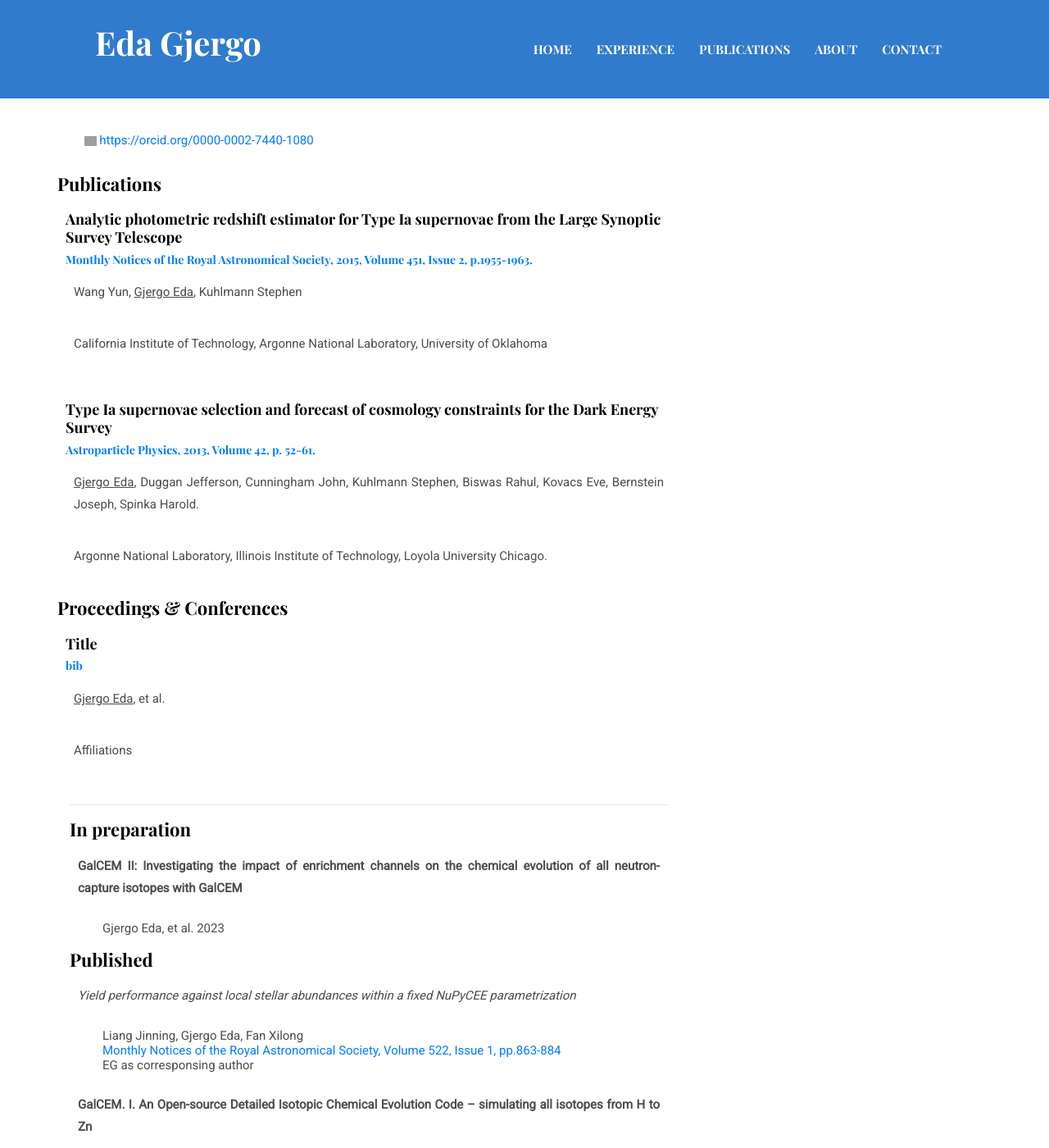
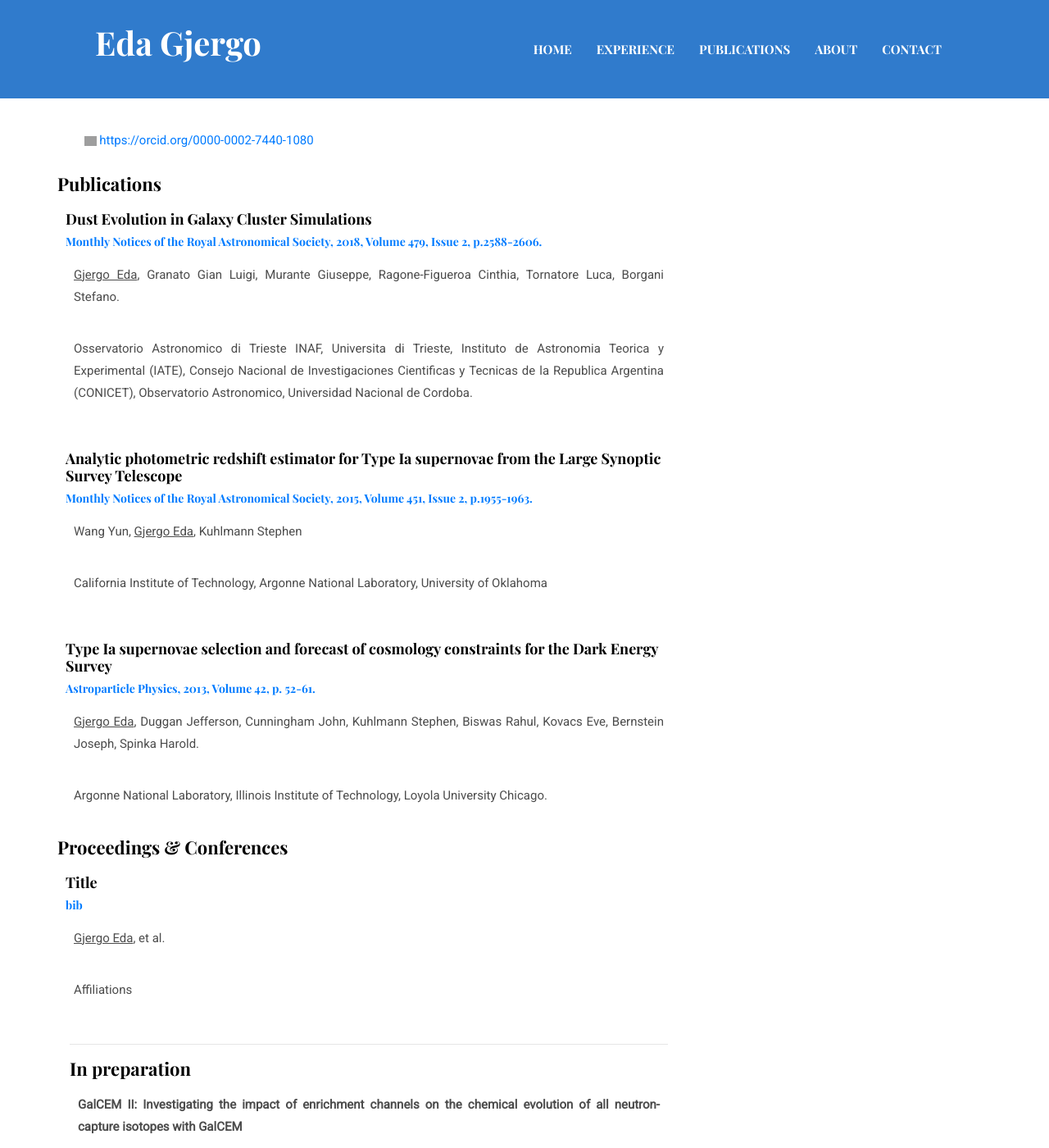
Before and after one commit to egjergo/egjergo.github.io, a Jekyll site: the page built from _pages/publications.md, in a window 1280 px wide and 1400 px high, scrolled down 487 px. Shown: the whole window at 82% size. Built offline with Jekyll 4.4.1, drawn with Linux system fonts in a browser that asks for light colours; some of the changed text lies outside the part shown; grey boxes are pictures that could not be loaded.

Commit message:
Update publications.md

```diff
--- a/_pages/publications.md
+++ b/_pages/publications.md
@@ -29,13 +29,14 @@ body {
 .leftcolumn {
   float: left;
   width: 50%;
+  padding-right: 5px;
 }
 
 /* Right column */
 .rightcolumn {
   float: left;
   width: 50%;
-  padding-left: 0px;
+  padding-left: 5px;
 }
 
 /* Fake image */
@@ -100,10 +101,20 @@ class="underline"
 
 </div>
 
-
 <div class="row">
   <div class="leftcolumn">
   <h4>Publications</h4>
+      <div class="card">
+      <h5>Dust Evolution in Galaxy Cluster Simulations</h5>
+      <h6><a target="_blank" href="https://ui.adsabs.harvard.edu/abs/2018MNRAS.479.2588G/abstract">Monthly Notices of the Royal Astronomical Society, 2018, Volume 479, Issue 2, p.2588-2606.</a></h6>
+      <p>
+      <u>Gjergo Eda</u>,
+      Granato Gian Luigi, Murante Giuseppe, Ragone-Figueroa Cinthia, Tornatore Luca, Borgani Stefano.
+      </p>
+      <p>
+      Osservatorio Astronomico di Trieste INAF, Universita di Trieste, Instituto de Astronomia Teorica y Experimental (IATE), Consejo Nacional de Investigaciones Cientificas y Tecnicas de la Republica Argentina (CONICET), Observatorio Astronomico, Universidad Nacional de Cordoba.
+      </p>
+    </div>
       <div class="card">
       <h5>Analytic photometric redshift estimator for Type Ia supernovae from the Large Synoptic Survey Telescope</h5>
       <h6><a target="_blank" href="https://ui.adsabs.harvard.edu/abs/2015MNRAS.451.1955W/abstract">Monthly Notices of the Royal Astronomical Society, 2015, Volume 451, Issue 2, p.1955-1963.</a></h6>
```
Also changed, not shown: other parts of _pages/publications.md (+0 -5 lines).
